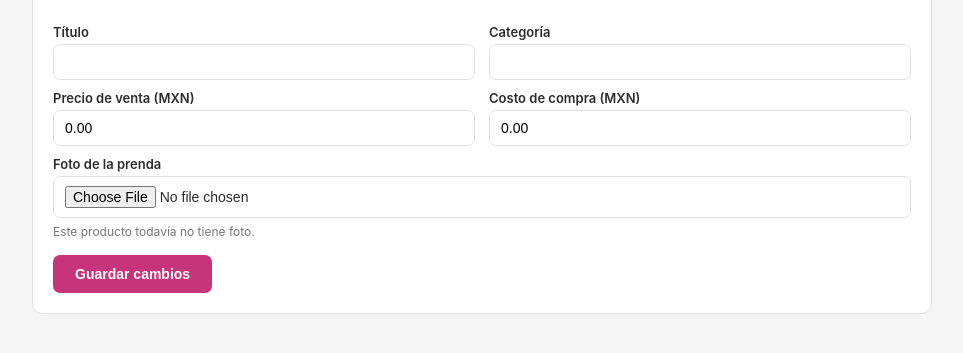
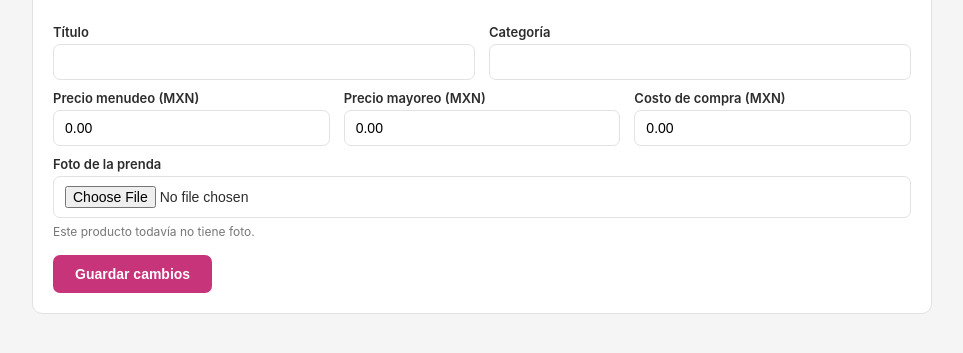
Before and after one commit to yuvalbaryosefp-alt/isha-wear-pos, a FastAPI app: template templates/editar.html in a window 1280 px wide. Shown: the part 236-589 px from the top of the page, without its empty margins (158-1121 px from the left). Run offline with FastAPI, Linux system fonts and the light colour scheme; the template is opened without the code that fills it, so the values that code supplies are empty.

Commit message:
Agregar precio de mayoreo y selector de tipo de precio por venta
Cada producto ahora tiene 2 precios de lista: menudeo (el que ya
existía) y mayoreo (nuevo, columna productos.precio_mayoreo). Se
editan ambos desde la pantalla Editar.

Al registrar una venta se elige con cuál se vendió (select
"Tipo de precio": Menudeo/Mayoreo). El sistema usa automáticamente
el precio de lista correspondiente; el campo "Precio de venta" sigue
funcionando como override manual (ej. para descuentos), y en ese caso
el tipo elegido se conserva igual para trazabilidad.

Nueva columna ventas.tipo_precio (CHECK menudeo/mayoreo, default
menudeo para ventas históricas). Se muestra en la tabla de inventario
(Menudeo/Mayoreo/Margen menudeo/Margen mayoreo) y en los historiales
de producto y de clienta.

```diff
--- a/app/main.py
+++ b/app/main.py
@@ -80,6 +80,13 @@ def parsear_dinero(texto: str) -> float | None:
         return None
 
 
+def calcular_margen(precio, costo) -> float | None:
+    """Margen % = (precio - costo) / precio × 100. None si falta un dato o precio es 0."""
+    if not precio or costo is None:
+        return None
+    return float((precio - costo) / precio * 100)
+
+
 def procesar_foto(contenido: bytes) -> tuple[bytes, str]:
     """Redimensiona y comprime una foto antes de guardarla en la base.
 
@@ -108,7 +115,7 @@ def pagina_principal(request: Request, error: str | None = None):
         )).mappings().all()
 
         productos = conn.execute(text(
-            "SELECT id, sku, titulo, categoria, precio, costo, "
+            "SELECT id, sku, titulo, categoria, precio, precio_mayoreo, costo, "
             "       (foto IS NOT NULL) AS tiene_foto "
             "FROM productos WHERE activo = TRUE ORDER BY titulo"
         )).mappings().all()
@@ -143,20 +150,16 @@ def pagina_principal(request: Request, error: str | None = None):
     # Arma una fila por producto con la lista de cantidades (una por sucursal).
     filas = []
     for p in productos:
-        # Margen % = (precio - costo) / precio × 100. Solo se puede calcular
-        # si hay precio Y costo, y el precio no es 0 (para no dividir entre 0).
-        margen = None
-        if p["precio"] and p["costo"] is not None:
-            margen = float((p["precio"] - p["costo"]) / p["precio"] * 100)
-
         filas.append({
             "id": p["id"],
             "sku": p["sku"],
             "titulo": p["titulo"],
             "categoria": p["categoria"],
             "precio": p["precio"],
+            "precio_mayoreo": p["precio_mayoreo"],
             "costo": p["costo"],
-            "margen": margen,
+            "margen": calcular_margen(p["precio"], p["costo"]),
+            "margen_mayoreo": calcular_margen(p["precio_mayoreo"], p["costo"]),
             "tiene_foto": p["tiene_foto"],
             "cantidades": [stock_map.get((p["id"], s["id"]), 0) for s in sucursales],
         })
@@ -237,12 +240,14 @@ def registrar_venta(
     producto_id: int = Form(...),
     sucursal_id: int = Form(...),
     canal: str = Form(...),
+    tipo_precio: str = Form("menudeo"),
     cantidad: str = Form(...),
     precio: str = Form(""),
     cliente_id: str = Form(""),  # opcional: puede venir vacío ("Sin clienta")
 ):
     """Registra una venta: descuenta stock y guarda la info financiera."""
     canal = canal.strip()
+    tipo_precio = tipo_precio.strip()
 
     # La cantidad debe ser un entero mayor a 0.
     try:
@@ -255,25 +260,31 @@ def registrar_venta(
     if canal not in ("boutique", "ecommerce"):
         return RedirectResponse("/?error=Canal de venta inválido.", status_code=303)
 
+    if tipo_precio not in ("menudeo", "mayoreo"):
+        return RedirectResponse("/?error=Tipo de precio inválido.", status_code=303)
+
     precio_indicado = parsear_dinero(precio)
 
     # Convierte el select de clienta a número o None ("Sin clienta" llega vacío).
     cliente_id_num = int(cliente_id) if cliente_id.strip() else None
 
     with engine.begin() as conn:
-        # Trae precio de lista y costo del producto.
+        # Trae los 2 precios de lista y el costo del producto.
         producto = conn.execute(text(
-            "SELECT precio, costo FROM productos WHERE id = :p"
+            "SELECT precio, precio_mayoreo, costo FROM productos WHERE id = :p"
         ), {"p": producto_id}).mappings().one_or_none()
 
         if producto is None:
             return RedirectResponse("/?error=Producto no encontrado.", status_code=303)
 
-        # Si no escribieron precio, se usa el precio de lista del producto.
-        precio_unitario = precio_indicado if precio_indicado is not None else producto["precio"]
+        # El precio de lista depende del tipo elegido (menudeo o mayoreo).
+        precio_lista = producto["precio"] if tipo_precio == "menudeo" else producto["precio_mayoreo"]
+
+        # Si no escribieron un precio manual, se usa el precio de lista del tipo elegido.
+        precio_unitario = precio_indicado if precio_indicado is not None else precio_lista
         if precio_unitario is None:
             return RedirectResponse(
-                "/?error=Falta el precio de venta (el producto no tiene precio de lista).",
+                f"/?error=Falta el precio de {tipo_precio} (el producto no tiene ese precio de lista).",
                 status_code=303,
             )
 
@@ -306,10 +317,10 @@ def registrar_venta(
         # 3) Guarda el registro financiero (cliente_id puede ser None).
         conn.execute(text(
             "INSERT INTO ventas "
-            "(producto_id, sucursal_id, canal, cantidad, precio_unitario, costo_unitario, cliente_id) "
-            "VALUES (:p, :s, :canal, :cant, :precio, :costo, :cliente)"
+            "(producto_id, sucursal_id, canal, tipo_precio, cantidad, precio_unitario, costo_unitario, cliente_id) "
+            "VALUES (:p, :s, :canal, :tipo_precio, :cant, :precio, :costo, :cliente)"
         ), {
-            "p": producto_id, "s": sucursal_id, "canal": canal,
+            "p": producto_id, "s": sucursal_id, "canal": canal, "tipo_precio": tipo_precio,
             "cant": cantidad_num, "precio": precio_unitario, "costo": costo_unitario,
             "cliente": cliente_id_num,
         })
@@ -416,7 +427,7 @@ def historial_producto(request: Request, producto_id: int):
     """Ficha de un producto: sus datos y todo su historial de movimientos y ventas."""
     with engine.connect() as conn:
         producto = conn.execute(text(
-            "SELECT id, sku, titulo, categoria, precio, costo, "
+            "SELECT id, sku, titulo, categoria, precio, precio_mayoreo, costo, "
             "       (foto IS NOT NULL) AS tiene_foto "
             "FROM productos WHERE id = :id"
         ), {"id": producto_id}).mappings().one_or_none()
@@ -432,7 +443,7 @@ def historial_producto(request: Request, producto_id: int):
 
         ventas_rows = conn.execute(text(
             "SELECT v.creada_en, v.cantidad, v.precio_unitario, v.costo_unitario, "
-            "       v.canal, s.nombre AS sucursal, c.nombre AS clienta "
+            "       v.canal, v.tipo_precio, s.nombre AS sucursal, c.nombre AS clienta "
             "FROM ventas v "
             "JOIN sucursales s ON s.id = v.sucursal_id "
             "LEFT JOIN clientas c ON c.id = v.cliente_id "
@@ -562,7 +573,8 @@ def ver_clienta(request: Request, cliente_id: int):
             return RedirectResponse("/clientas?error=Clienta no encontrada.", status_code=303)
 
         compras_rows = conn.execute(text(
-            "SELECT v.creada_en, p.titulo, v.cantidad, v.precio_unitario, s.nombre AS sucursal, v.canal "
+            "SELECT v.creada_en, p.titulo, v.cantidad, v.precio_unitario, s.nombre AS sucursal, "
+            "       v.canal, v.tipo_precio "
             "FROM ventas v "
             "JOIN productos p ON p.id = v.producto_id "
             "JOIN sucursales s ON s.id = v.sucursal_id "
@@ -595,7 +607,7 @@ def editar_producto_form(request: Request, producto_id: int):
     """Muestra la pantalla para editar un producto (poner precio de venta, ajustar costo)."""
     with engine.connect() as conn:
         producto = conn.execute(text(
-            "SELECT id, sku, titulo, categoria, precio, costo, "
+            "SELECT id, sku, titulo, categoria, precio, precio_mayoreo, costo, "
             "       (foto IS NOT NULL) AS tiene_foto "
             "FROM productos WHERE id = :id"
         ), {"id": producto_id}).mappings().one_or_none()
@@ -612,22 +624,25 @@ def editar_producto(
     titulo: str = Form(...),
     categoria: str = Form(""),
     precio: str = Form(""),
+    precio_mayoreo: str = Form(""),
     costo: str = Form(""),
     foto: UploadFile | None = File(None),
 ):
-    """Guarda los cambios del producto (título, categoría, precio, costo y foto).
+    """Guarda los cambios del producto (título, categoría, los 2 precios, costo y foto).
 
     La foto solo se reemplaza si se elige un archivo nuevo; si no, se conserva
     la que ya tenía (no hace falta volver a subirla en cada edición).
     """
     campos_sql = (
         "titulo = :titulo, categoria = :categoria, "
-        "precio = :precio, costo = :costo, actualizado_en = NOW()"
+        "precio = :precio, precio_mayoreo = :precio_mayoreo, "
+        "costo = :costo, actualizado_en = NOW()"
     )
     parametros = {
         "titulo": titulo.strip(),
         "categoria": categoria.strip() or None,
         "precio": parsear_dinero(precio),
+        "precio_mayoreo": parsear_dinero(precio_mayoreo),
         "costo": parsear_dinero(costo),
         "id": producto_id,
     }
--- a/templates/clienta_detalle.html
+++ b/templates/clienta_detalle.html
@@ -23,6 +23,7 @@
           <th>Precio</th>
           <th>Sucursal</th>
           <th>Canal</th>
+          <th>Tipo</th>
         </tr>
       </thead>
       <tbody>
@@ -34,6 +35,7 @@
             <td class="num">${{ "%.2f"|format(c.precio_unitario) }}</td>
             <td>{{ c.sucursal }}</td>
             <td>{{ "Boutique" if c.canal == "boutique" else "E-commerce" }}</td>
+            <td>{{ "Menudeo" if c.tipo_precio == "menudeo" else "Mayoreo" }}</td>
           </tr>
         {% endfor %}
       </tbody>
--- a/templates/editar.html
+++ b/templates/editar.html
@@ -30,10 +30,16 @@
       </div>
       <div class="fila-form">
         <div>
-          <label for="precio">Precio de venta (MXN)</label>
+          <label for="precio">Precio menudeo (MXN)</label>
           <input type="text" id="precio" name="precio"
                  value="{{ '%.2f'|format(producto.precio) if producto.precio is not none else '' }}"
                  placeholder="Ej. 2500">
+        </div>
+        <div>
+          <label for="precio_mayoreo">Precio mayoreo (MXN)</label>
+          <input type="text" id="precio_mayoreo" name="precio_mayoreo"
+                 value="{{ '%.2f'|format(producto.precio_mayoreo) if producto.precio_mayoreo is not none else '' }}"
+                 placeholder="Ej. 1800">
         </div>
         <div>
           <label for="costo">Costo de compra (MXN)</label>
--- a/templates/producto_historial.html
+++ b/templates/producto_historial.html
@@ -26,6 +26,7 @@
           <th>Fecha</th>
           <th>Sucursal</th>
           <th>Canal</th>
+          <th>Tipo</th>
           <th>Clienta</th>
           <th>Cantidad</th>
           <th>Precio</th>
@@ -38,6 +39,7 @@
             <td>{{ v.creada_en.strftime("%d/%m/%Y %H:%M") }}</td>
             <td>{{ v.sucursal }}</td>
             <td>{{ "Boutique" if v.canal == "boutique" else "E-commerce" }}</td>
+            <td>{{ "Menudeo" if v.tipo_precio == "menudeo" else "Mayoreo" }}</td>
             <td>{{ v.clienta or "—" }}</td>
             <td class="num">{{ v.cantidad }}</td>
             <td class="num">${{ "%.2f"|format(v.precio_unitario) }}</td>
```
Also changed, not shown: schema.sql (+14 -1 lines), templates/index.html (+26 -13 lines).
